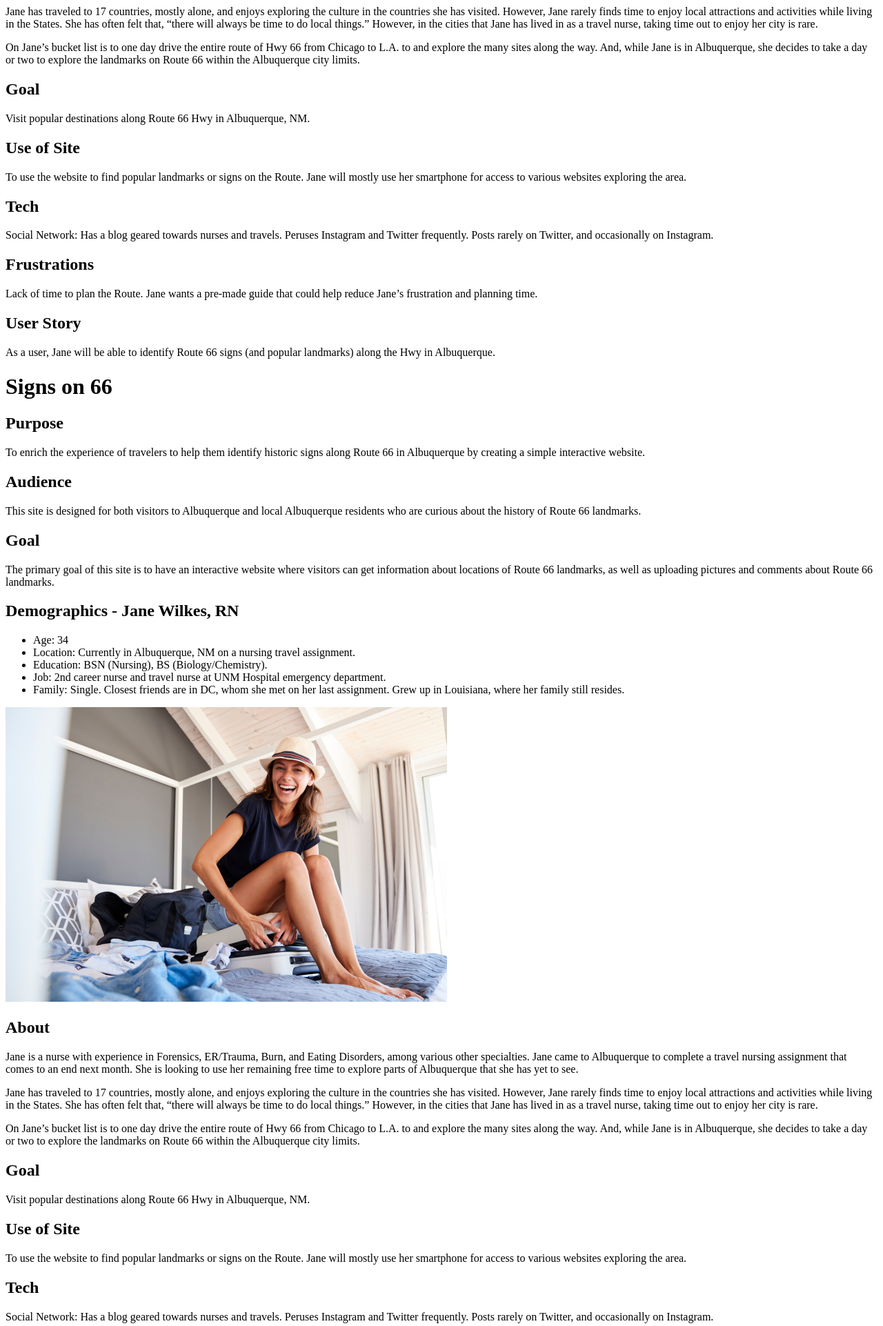
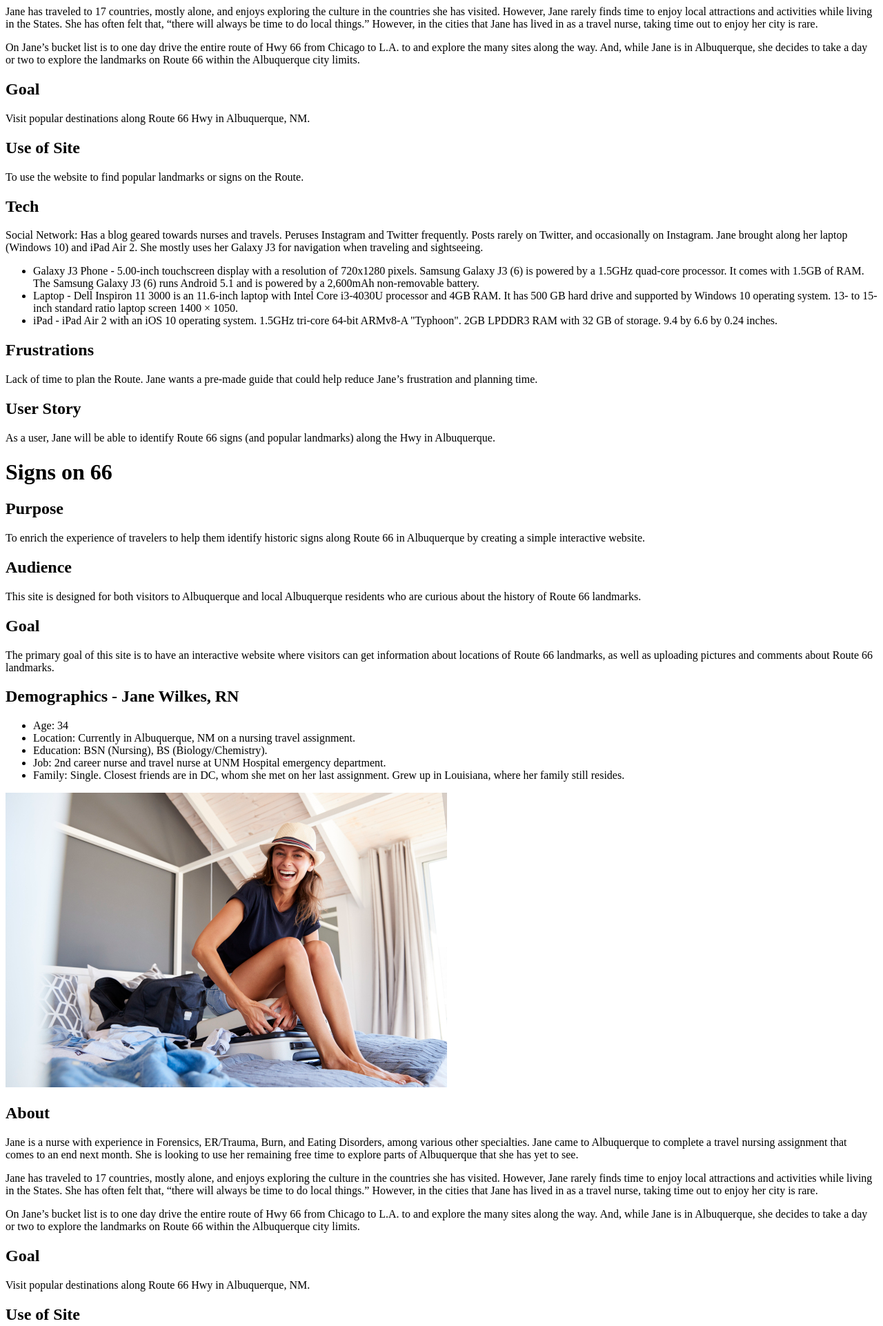
Before and after one commit to the-routers/capstone, a PHP site: page /persona-b.php in a window 1280 px wide. Shown: the part 1047-2969 px from the top of the page at 69% size. Run offline with PHP 8.4, Linux system fonts and the light colour scheme.

Commit message:
updated technology section of persona-b

```diff
--- a/persona-b.php
+++ b/persona-b.php
@@ -38,9 +38,14 @@
 	<h2>Goal</h2>
 		<p>Visit popular destinations along Route 66 Hwy in Albuquerque, NM.</p>
 	<h2>Use of Site</h2>
-		<p>To use the website to find popular landmarks or signs on the Route. Jane will mostly use her smartphone for access to various websites exploring the area.</p>
+		<p>To use the website to find popular landmarks or signs on the Route.</p>
 	<h2>Tech</h2>
-		<p>Social Network: Has a blog geared towards nurses and travels. Peruses Instagram and Twitter frequently. Posts rarely on Twitter, and occasionally on Instagram.</p>
+		<p>Social Network: Has a blog geared towards nurses and travels. Peruses Instagram and Twitter frequently. Posts rarely on Twitter, and occasionally on Instagram. Jane brought along her laptop (Windows 10) and iPad Air 2. She mostly uses her Galaxy J3 for navigation when traveling and sightseeing.</p>
+			<ul>
+				<li>Galaxy J3 Phone - 5.00-inch touchscreen display with a resolution of 720x1280 pixels. Samsung Galaxy J3 (6) is powered by a 1.5GHz quad-core processor. It comes with 1.5GB of RAM. The Samsung Galaxy J3 (6) runs Android 5.1 and is powered by a 2,600mAh non-removable battery.</li>
+				<li>Laptop - Dell Inspiron 11 3000 is an 11.6-inch laptop with Intel Core i3-4030U processor and 4GB RAM. It has 500 GB hard drive and supported by Windows 10 operating system. 13- to 15-inch standard ratio laptop screen	1400 × 1050.</li>
+				<li>iPad - iPad Air 2 with an iOS 10 operating system. 1.5GHz tri-core 64-bit ARMv8-A "Typhoon". 2GB LPDDR3 RAM with 32 GB of storage. 9.4 by 6.6 by 0.24 inches.</li>
+			</ul>
 	<h2>Frustrations</h2>
 		<p>Lack of time to plan the Route. Jane wants a pre-made guide that could help reduce Jane’s frustration and planning time.</p>
 	<h2>User Story</h2>
```
